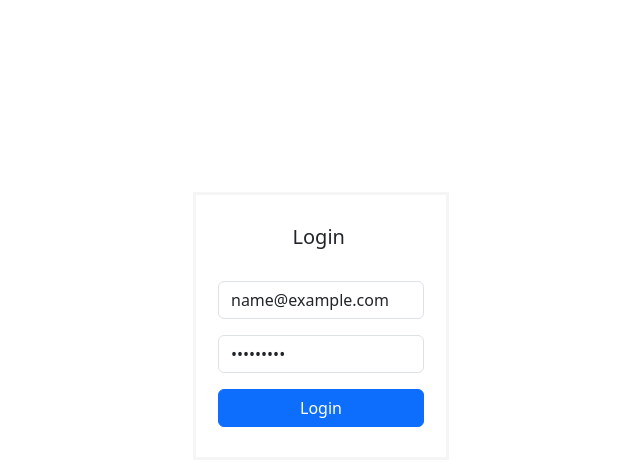
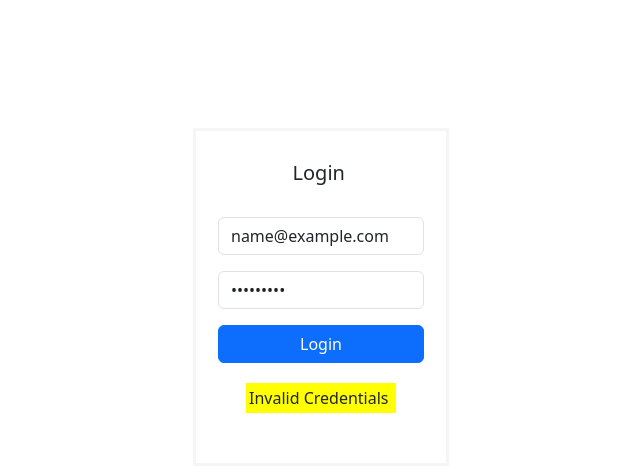
Before and after one commit to pall-pandiyan/react_training, a React (Vite) app in the folder grocery_list/: page / in a window 1280 px wide. Both pictures are taken after typing "name@example.com", "Sample123" into the empty fields and a click on the button "Login". Shown: the top 466 px of the page, without its empty margins (319-959 px from the left). Built offline with nearby package versions, Linux system fonts and the light colour scheme.

Commit message:
password validation, showing error msgs

```diff
--- a/grocery_list/src/pages/App.tsx
+++ b/grocery_list/src/pages/App.tsx
@@ -1,12 +1,47 @@
 import Login from "./Login";
+import GroceryList from "./GroceryList";
+import { useState } from "react";
 
 function App() {
+  const [isLoggedIn, setIsLoggedIn] = useState(false);
+  const [showLoginError, setShowLoginError] = useState(false);
+
+  if (isLoggedIn) {
+    return <GroceryList />;
+  }
   return (
-    <Login
-      onSubmit={(data) => {
-        console.log(data);
-      }}
-    />
+    <>
+      <div
+        style={{
+          width: "20%",
+          margin: "10% 40%",
+          border: "solid whitesmoke",
+          padding: "30px",
+        }}
+      >
+        <Login
+          onSubmit={(data) => {
+            console.log(data);
+            if (data.email === "admin" && data.password === "secret") {
+              setIsLoggedIn(true);
+            } else {
+              setShowLoginError(true);
+            }
+          }}
+        />
+        {showLoginError && (
+          <p
+            style={{
+              margin: "20px",
+              padding: "3px",
+              backgroundColor: "yellow",
+            }}
+          >
+            Invalid Credentials
+          </p>
+        )}
+      </div>
+    </>
   );
 }
 
--- /dev/null
+++ b/grocery_list/src/pages/GroceryList.tsx
@@ -0,0 +1,4 @@
+function GroceryList() {
+  return <h1>Hello</h1>;
+}
+export default GroceryList;
--- a/grocery_list/src/pages/Login.tsx
+++ b/grocery_list/src/pages/Login.tsx
@@ -48,14 +48,6 @@ function Login({
 
   return (
     <>
-      <div
-        style={{
-          width: "20%",
-          margin: "15% 40%",
-          border: "solid whitesmoke",
-          padding: "30px",
-        }}
-      >
       <h1 style={{ fontSize: "20px", marginLeft: "35%" }}>Login</h1>
       <br />
       <form className="row g-3">
@@ -83,7 +75,6 @@ function Login({
           {submitText}
         </button>
       </form>
-      </div>
     </>
   );
 }
```
Lines whose indentation alone changed are shown as unchanged.
